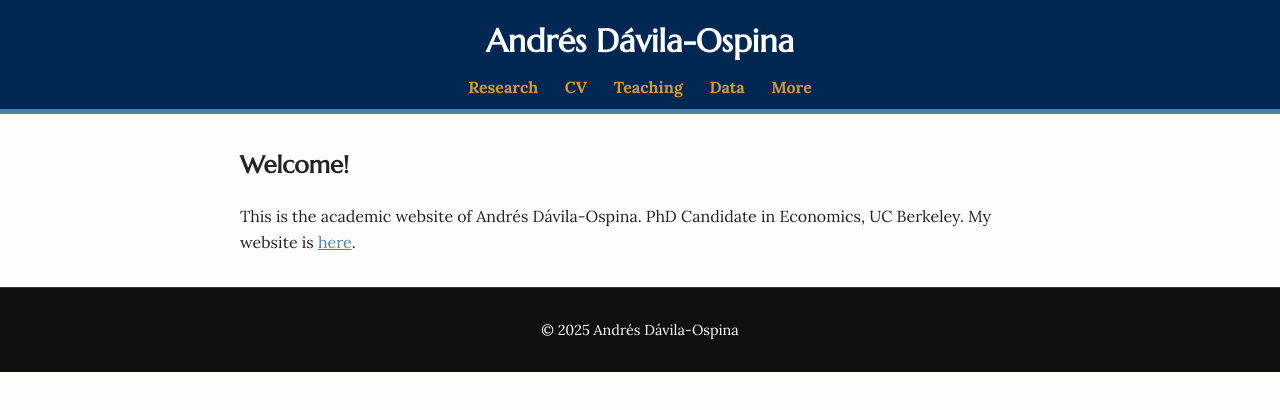
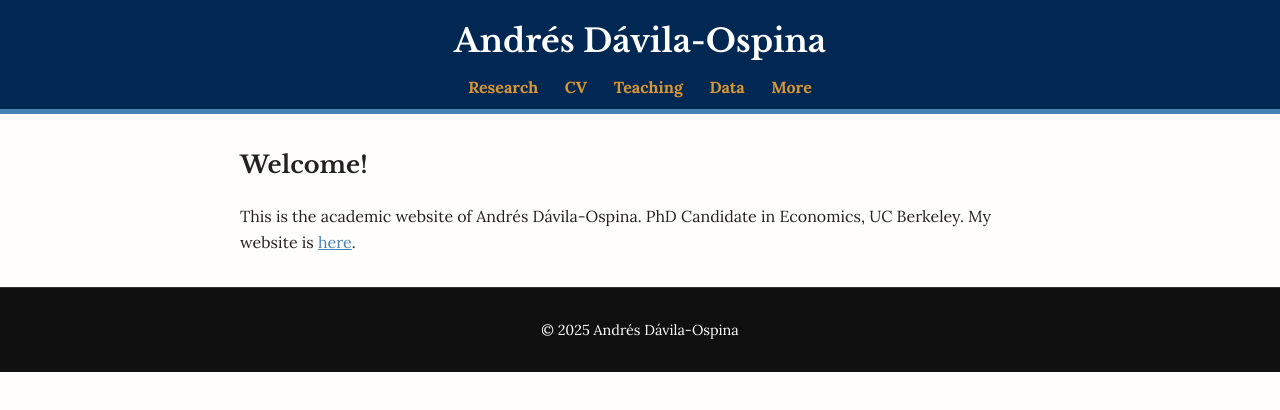
Before and after one commit to aodavilaospina/aodavilaospina.github.io, a plain HTML site: page index.html in a window 1280 px wide. Drawn offline with nearby package versions, Linux system fonts and the light colour scheme.

Commit message:
Testing libre

```diff
--- a/css/style.css
+++ b/css/style.css
@@ -10,8 +10,7 @@ body {
 }
 
 h1, h2, h3, h4, h5, h6 {
-  /* font-family: 'Libre Baskerville', serif; */  /* Option 1 */
-  font-family: 'Marcellus', serif;               /* Option 2 */
+  font-family: 'Libre Baskerville', serif;  /* Option 1 */
   /* font-family: 'Lora', serif; */              /* Option 3 (all Lora) */
 }
 
```
